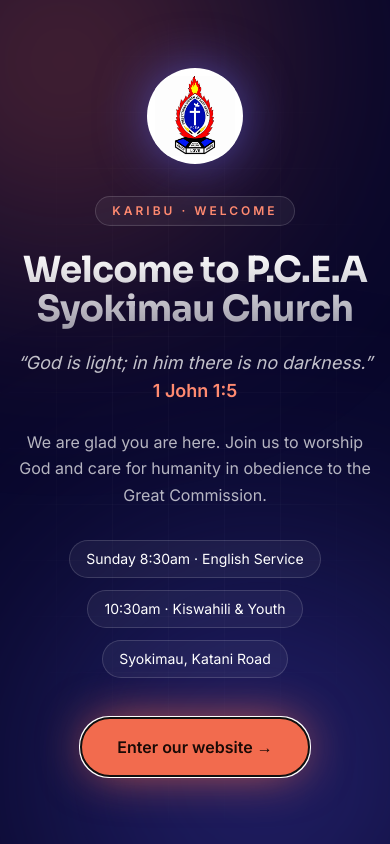
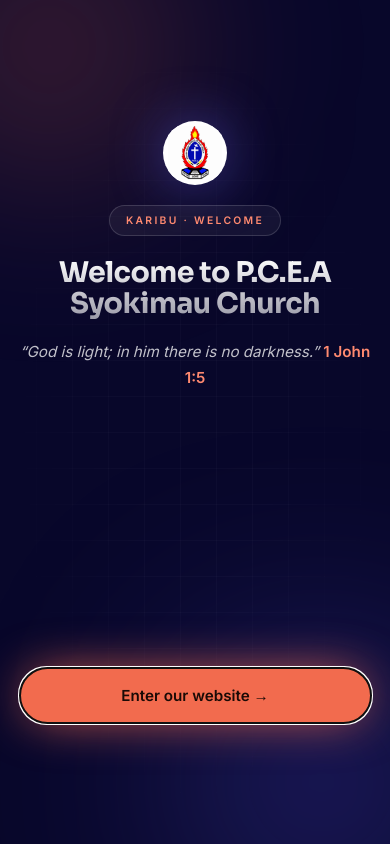
Before and after one commit to keithgachuche-cmd/PCEA-Syokimau, a React (Vite) app in the folder FRONTEND/: page / in a window 390 px wide. Shown: the top 844 px of the page. Built offline with nearby package versions, Linux system fonts and the light colour scheme.

Commit message:
refactor Welcome component for improved responsiveness and styling; enhance background effects and text scaling

```diff
--- a/FRONTEND/src/components/Welcome.jsx
+++ b/FRONTEND/src/components/Welcome.jsx
@@ -26,36 +26,37 @@ export default function Welcome() {
 
   return (
     <div
-      className={`fixed inset-0 z-[100] overflow-y-auto bg-[#08072a] text-white transition duration-700 ${
-        leaving ? "pointer-events-none scale-105 opacity-0" : "opacity-100"
+      className={`fixed inset-0 z-[100] overflow-y-auto overflow-x-hidden bg-[#08072a] text-white transition duration-700 ${
+        leaving ? "pointer-events-none opacity-0" : "opacity-100"
       }`}
     >
-      {/* Grid + glowing blobs */}
+      {/* Background layer: clipped so nothing sticks out past the screen */}
       <div
         aria-hidden="true"
-        className="pointer-events-none absolute inset-0 opacity-40"
+        className="pointer-events-none fixed inset-0 overflow-hidden"
+      >
+        <div
+          className="absolute inset-0 opacity-40"
           style={{
             backgroundImage:
               "linear-gradient(rgba(255,255,255,0.06) 1px, transparent 1px), linear-gradient(90deg, rgba(255,255,255,0.06) 1px, transparent 1px)",
-          backgroundSize: "56px 56px",
+            backgroundSize: "clamp(36px, 4vmin, 64px) clamp(36px, 4vmin, 64px)",
             maskImage:
               "radial-gradient(ellipse at center, black 30%, transparent 75%)",
             WebkitMaskImage:
               "radial-gradient(ellipse at center, black 30%, transparent 75%)",
           }}
         />
+        <div className="welcome-float absolute -left-[8vmax] -top-[8vmax] h-[min(60vmin,32rem)] w-[min(60vmin,32rem)] rounded-full bg-coral/30 blur-[100px]" />
         <div
-        aria-hidden="true"
-        className="welcome-float pointer-events-none absolute -left-32 -top-32 h-96 w-96 rounded-full bg-coral/30 blur-[120px]"
-      />
-      <div
-        aria-hidden="true"
-        className="welcome-float pointer-events-none absolute -bottom-40 -right-24 h-[28rem] w-[28rem] rounded-full bg-indigo-500/30 blur-[130px]"
+          className="welcome-float absolute -bottom-[10vmax] -right-[8vmax] h-[min(70vmin,36rem)] w-[min(70vmin,36rem)] rounded-full bg-indigo-500/30 blur-[110px]"
           style={{ animationDelay: "-3s" }}
         />
+      </div>
 
-      <div className="relative mx-auto flex min-h-full w-[92%] max-w-3xl flex-col items-center justify-center py-16 text-center">
-        <span className="welcome-up grid h-24 w-24 place-items-center overflow-hidden rounded-full bg-[#fff] p-2 shadow-[0_0_60px_-10px_#6366f1]">
+      {/* Content: everything scales with the screen size */}
+      <div className="relative mx-auto flex min-h-[100dvh] w-[min(90vw,56rem)] flex-col items-center justify-center gap-[clamp(0.75rem,2.4vh,1.75rem)] py-[clamp(1.25rem,5vh,4rem)] text-center">
+        <span className="welcome-up grid h-[clamp(4rem,12vmin,8rem)] w-[clamp(4rem,12vmin,8rem)] place-items-center overflow-hidden rounded-full bg-[#fff] p-[clamp(0.3rem,1vmin,0.6rem)] shadow-[0_0_60px_-10px_#6366f1]">
           <img
             src="/logo.png"
             alt="P.C.E.A Syokimau logo"
@@ -64,21 +65,21 @@ export default function Welcome() {
         </span>
 
         <p
-          className="welcome-up mt-8 inline-block rounded-full border border-white/15 bg-white/5 px-4 py-1.5 text-xs font-semibold uppercase tracking-[0.25em] text-[#ff8a70]"
+          className="welcome-up inline-block rounded-full border border-white/15 bg-white/5 px-4 py-1.5 text-[clamp(0.65rem,1.6vmin,0.85rem)] font-semibold uppercase tracking-[0.22em] text-[#ff8a70]"
           style={{ animationDelay: "0.15s" }}
         >
           Karibu · Welcome
         </p>
 
         <h1
-          className="welcome-up mt-6 bg-gradient-to-b from-white to-white/60 bg-clip-text text-4xl text-transparent sm:text-5xl md:text-6xl"
+          className="welcome-up bg-gradient-to-b from-white to-white/60 bg-clip-text text-[clamp(1.75rem,3.2vw+1rem,4.5rem)] text-transparent"
           style={{ animationDelay: "0.3s" }}
         >
           Welcome to P.C.E.A Syokimau Church
         </h1>
 
         <p
-          className="welcome-up mt-5 max-w-xl text-lg italic text-white/75"
+          className="welcome-up max-w-xl text-[clamp(0.95rem,1.2vw+0.6rem,1.35rem)] italic text-white/75"
           style={{ animationDelay: "0.45s" }}
         >
           “God is light; in him there is no darkness.”{" "}
@@ -87,8 +88,9 @@ export default function Welcome() {
           </span>
         </p>
 
+        {/* Hidden on very short screens (e.g. a phone held sideways) */}
         <p
-          className="welcome-up mt-6 max-w-xl text-white/70"
+          className="welcome-up max-w-xl text-[clamp(0.85rem,1vw+0.55rem,1.1rem)] text-white/70 [@media(max-height:520px)]:hidden"
           style={{ animationDelay: "0.6s" }}
         >
           We are glad you are here. Join us to worship God and care for
@@ -96,16 +98,16 @@ export default function Welcome() {
         </p>
 
         <div
-          className="welcome-up mt-8 flex flex-wrap justify-center gap-3 text-sm"
+          className="welcome-up flex w-full flex-col items-center gap-2.5 text-[clamp(0.8rem,0.9vw+0.55rem,0.95rem)] min-[520px]:flex-row min-[520px]:flex-wrap min-[520px]:justify-center [@media(max-height:520px)]:hidden"
           style={{ animationDelay: "0.75s" }}
         >
-          <span className="rounded-full border border-white/15 bg-white/5 px-4 py-2">
+          <span className="w-full rounded-full border border-white/15 bg-white/5 px-4 py-2 min-[520px]:w-auto">
             Sunday 8:30am · English Service
           </span>
-          <span className="rounded-full border border-white/15 bg-white/5 px-4 py-2">
+          <span className="w-full rounded-full border border-white/15 bg-white/5 px-4 py-2 min-[520px]:w-auto">
             10:30am · Kiswahili &amp; Youth
           </span>
-          <span className="rounded-full border border-white/15 bg-white/5 px-4 py-2">
+          <span className="w-full rounded-full border border-white/15 bg-white/5 px-4 py-2 min-[520px]:w-auto">
             Syokimau, Katani Road
           </span>
         </div>
@@ -113,7 +115,7 @@ export default function Welcome() {
         <button
           onClick={enter}
           autoFocus
-          className="welcome-up mt-10 rounded-full bg-coral px-9 py-4 font-semibold text-[#1a0a06] shadow-[0_0_50px_-8px_#f26b4e] transition hover:-translate-y-0.5 hover:bg-[#ff8a70]"
+          className="welcome-up mt-[clamp(0.25rem,1.5vh,1rem)] w-full rounded-full bg-coral px-9 py-[clamp(0.8rem,1.8vh,1.1rem)] text-[clamp(0.95rem,0.8vw+0.7rem,1.15rem)] font-semibold text-[#1a0a06] shadow-[0_0_50px_-8px_#f26b4e] transition hover:bg-[#ff8a70] min-[520px]:w-auto"
           style={{ animationDelay: "0.9s" }}
         >
           Enter our website →
```
Lines whose indentation alone changed are shown as unchanged.
